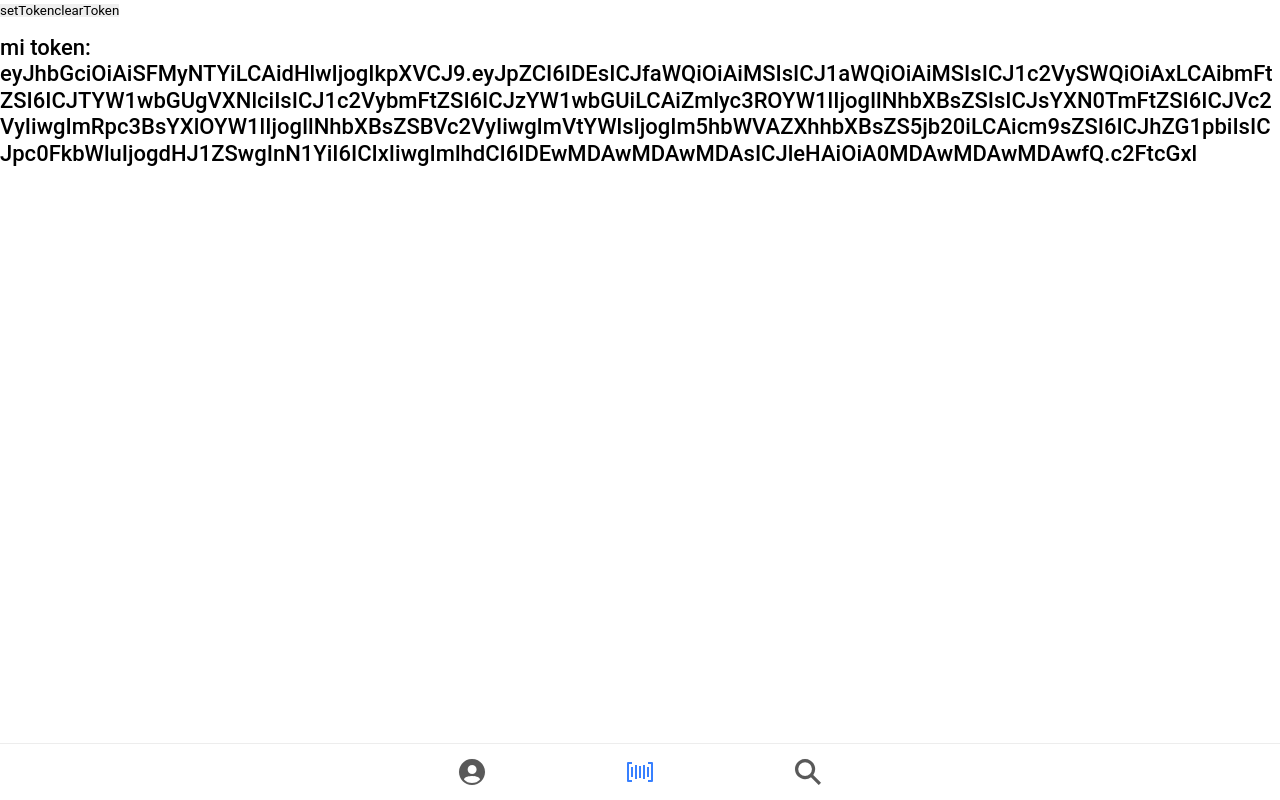
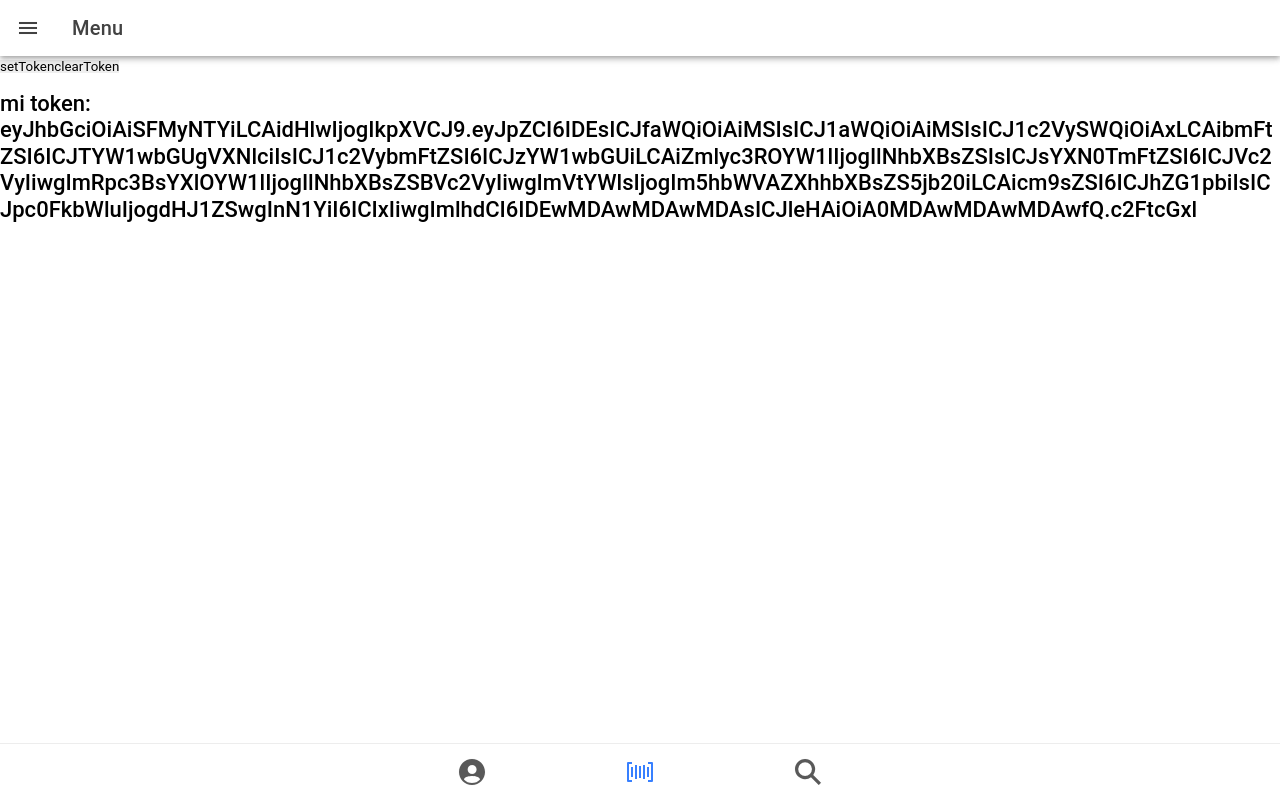
Before and after one commit to geekscalada/medPOCfront, a React (Vite) app: page /findcode in a window 1280 px wide. Built offline with nearby package versions, Linux system fonts and the light colour scheme; no server answers; sample sign-in values are in the browser's storage.

Commit message:
working well

```diff
--- a/src/App.tsx
+++ b/src/App.tsx
@@ -1,12 +1,20 @@
 import { Redirect, Route } from "react-router-dom";
 import {
   IonApp,
+  IonButtons,
+  IonContent,
+  IonHeader,
   IonIcon,
   IonLabel,
+  IonMenu,
+  IonMenuButton,
+  IonPage,
   IonRouterOutlet,
   IonTabBar,
   IonTabButton,
   IonTabs,
+  IonTitle,
+  IonToolbar,
   setupIonicReact,
 } from "@ionic/react";
 import { IonReactRouter } from "@ionic/react-router";
@@ -30,16 +38,16 @@ import "@ionic/react/css/display.css";
 /* Theme variables */
 import "./theme/variables.css";
 
-import UserTab from "./components/UserTab";
-import { personCircle } from "ionicons/icons";
 import MainRoutes from "./routes/MainRoutes";
-import { mappingRoutes } from "./routes/MainRoutes";
+
 import TabBar from "./components/TabBar";
-import TabBarComponent from "./components/TabBar";
+
 import { GoogleOAuthProvider } from "@react-oauth/google";
 import { AuthProvider } from "./hooks/AuthContext";
 
 import "./styles/customIonModal.scss";
+import "./components/IonicHeaderComponent";
+import IonicHeaderComponent from "./components/IonicHeaderComponent";
 
 setupIonicReact();
 
@@ -55,7 +63,6 @@ setupIonicReact();
 // TODO: use react-redux with this approx???? to show dark mode?
 // https://www.youtube.com/watch?v=fMiFnbufAP4&t=124s&ab_channel=CarlosAzaustre-AprendeJavaScript
 
-
 // TODO: change views for web design
 
 // TODO: height should be fixed to show all the content
@@ -69,6 +76,26 @@ const App: React.FC = () => {
       <AuthProvider>
         <IonApp>
           <IonReactRouter>
+            <IonMenu contentId="main-content">
+              <IonHeader>
+                <IonToolbar>
+                  <IonTitle>Menu Content</IonTitle>
+                </IonToolbar>
+              </IonHeader>
+              <IonContent className="ion-padding">
+                This is the menu content.
+              </IonContent>
+            </IonMenu>
+            <IonPage id="main-content">
+              <IonHeader>
+                <IonToolbar>
+                  <IonButtons slot="start">
+                    <IonMenuButton></IonMenuButton>
+                  </IonButtons>
+                  <IonTitle>Menu</IonTitle>
+                </IonToolbar>
+              </IonHeader>
+              <IonContent className="ion-padding">
                 <IonTabs>
                   {/* IonRouterOutlet siempre envuelve las rutas
           gestiona la pila de navegación y las transiciones de manera eficiente,
@@ -86,6 +113,8 @@ const App: React.FC = () => {
           */}
                   {TabBar}
                 </IonTabs>
+              </IonContent>
+            </IonPage>
           </IonReactRouter>
         </IonApp>
       </AuthProvider>
--- /dev/null
+++ b/src/components/IonicHeaderComponent.tsx
@@ -0,0 +1,41 @@
+import React from "react";
+import {
+  IonButtons,
+  IonContent,
+  IonHeader,
+  IonMenu,
+  IonMenuButton,
+  IonPage,
+  IonTitle,
+  IonToolbar,
+} from "@ionic/react";
+function IonicHeaderComponent() {
+  return (
+    <>
+      <IonMenu contentId="main-content">
+        <IonHeader>
+          <IonToolbar>
+            <IonTitle>Menu Content</IonTitle>
+          </IonToolbar>
+        </IonHeader>
+        <IonContent className="ion-padding">
+          This is the menu content.
+        </IonContent>
+      </IonMenu>
+      <IonPage id="main-content">
+        <IonHeader>
+          <IonToolbar>
+            <IonButtons slot="start">
+              <IonMenuButton></IonMenuButton>
+            </IonButtons>
+            <IonTitle>Menu</IonTitle>
+          </IonToolbar>
+        </IonHeader>
+        <IonContent className="ion-padding">
+          Tap the button in the toolbar to open the menu.
+        </IonContent>
+      </IonPage>
+    </>
+  );
+}
+export default IonicHeaderComponent;
--- a/src/components/UserTab.tsx
+++ b/src/components/UserTab.tsx
@@ -70,16 +70,10 @@ const UserTab: React.FC = () => {
 
   // const handleCloseAddAllergenModal = () => {
   //   setIsModalOpen(false);
-  // };
+  // };s
 
   return (
     <>
-      <IonHeader>
-        <IonToolbar>
-          <IonTitle>Perfil del Usuario</IonTitle>
-        </IonToolbar>
-      </IonHeader>
-      <IonContent className="ion-padding">
       <IonList>
         <IonItem>
           <IonLabel>Nombre: {nombre}</IonLabel>
@@ -115,7 +109,6 @@ const UserTab: React.FC = () => {
           onClose={closeModal}
         ></AddAllergenComponentModal>
       </IonList>
-      </IonContent>
     </>
   );
 };
```
Lines whose indentation alone changed are shown as unchanged.
